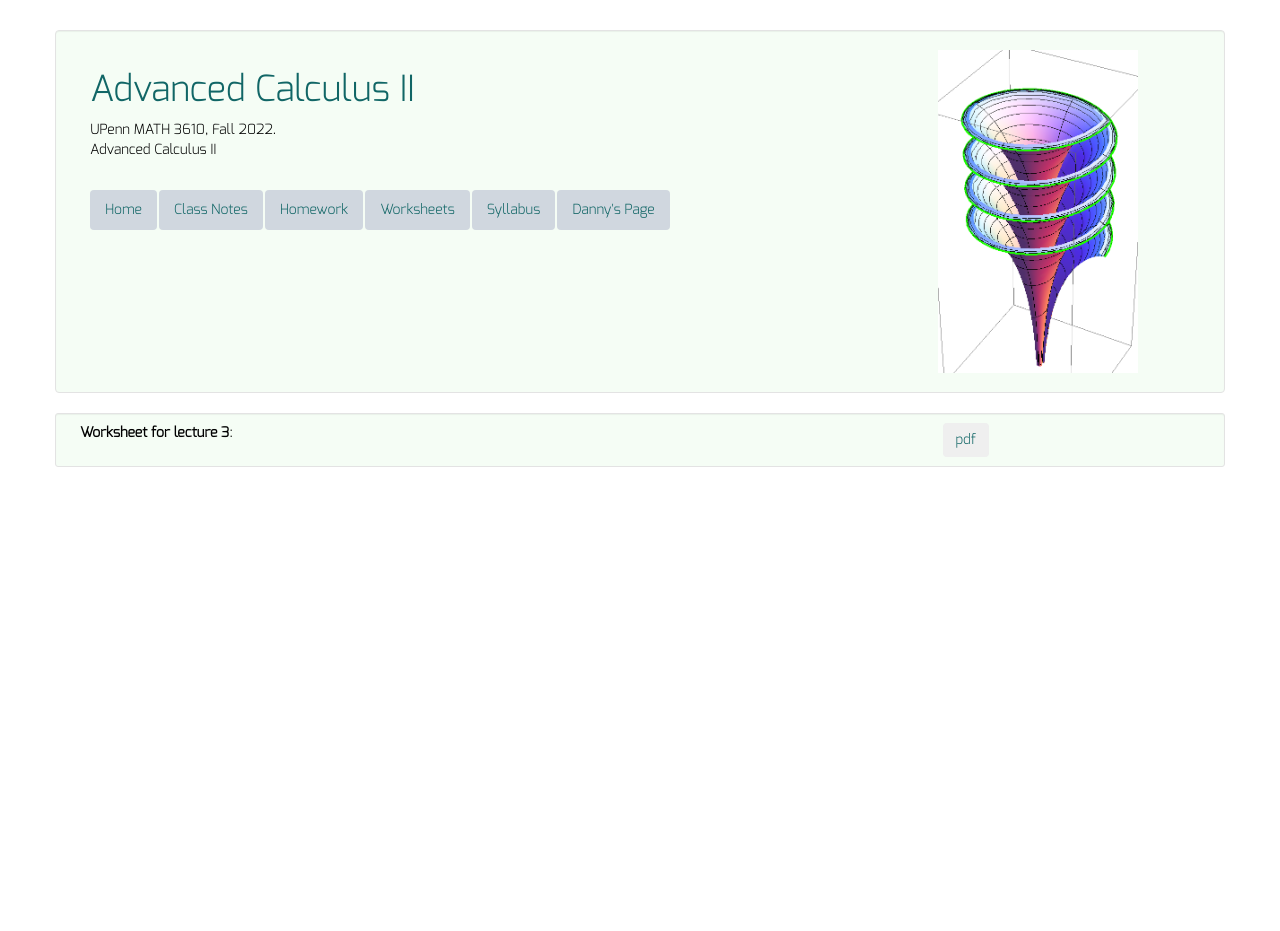
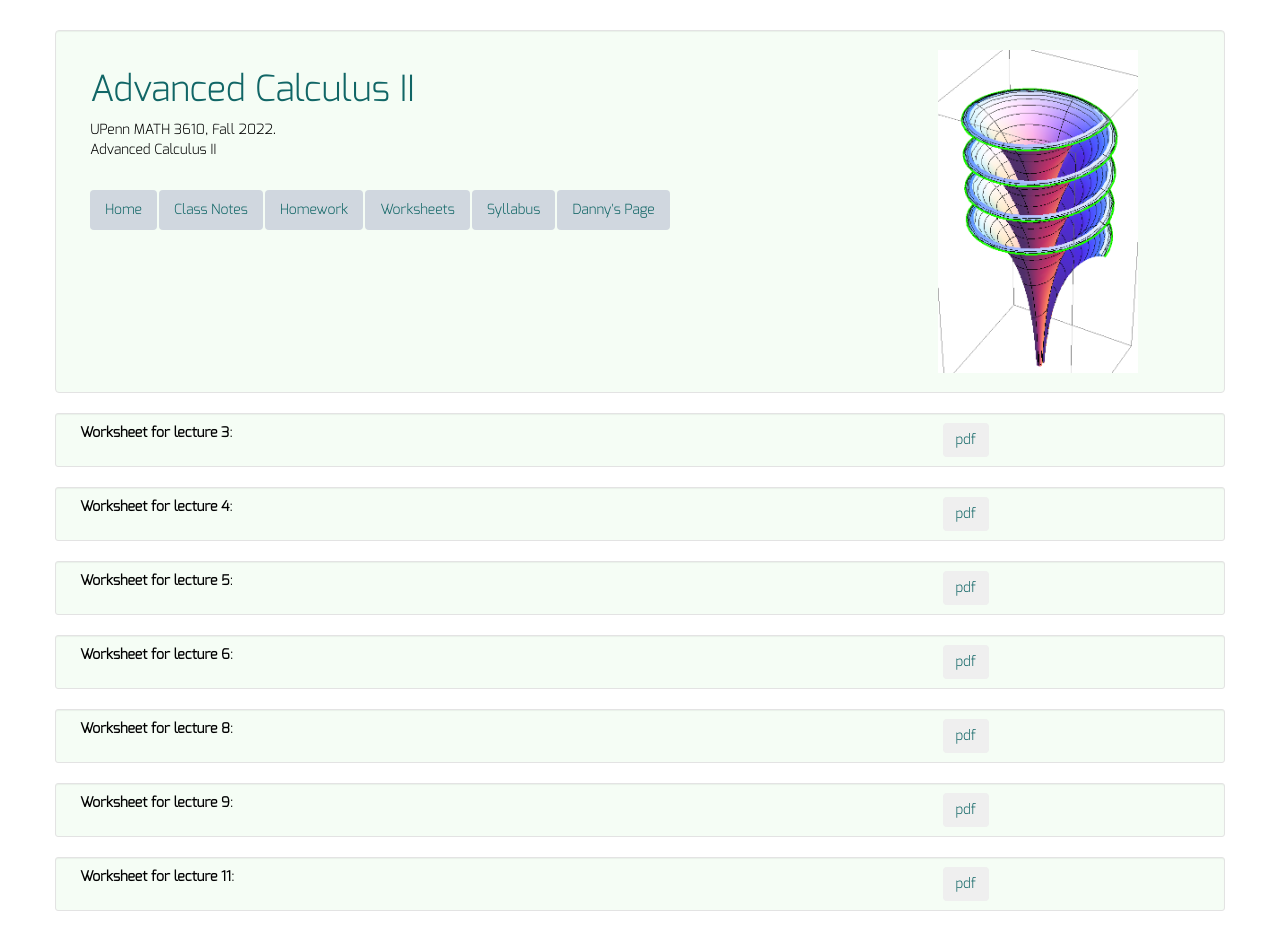
Before and after one commit to dkrashen/advancedcalc2, a Jekyll site: the page built from worksheets/index.html, in a window 1280 px wide. Built offline with Jekyll 4.4.1, drawn with Linux system fonts in a browser that asks for light colours; before the commit the page ends 900 px from its top, so only the background shows below that.

Commit message:
add worksheets

```diff
--- a/_data/worksheets.yml
+++ b/_data/worksheets.yml
@@ -1,2 +1,14 @@
 - title: "Worksheet for lecture 3"
   filename: "worksheet3.pdf"
+- title: "Worksheet for lecture 4"
+  filename: "worksheet4.pdf"
+- title: "Worksheet for lecture 5"
+  filename: "worksheet5.pdf"
+- title: "Worksheet for lecture 6"
+  filename: "worksheet6.pdf"
+- title: "Worksheet for lecture 8"
+  filename: "worksheet8.pdf"
+- title: "Worksheet for lecture 9"
+  filename: "worksheet9.pdf"
+- title: "Worksheet for lecture 11"
+  filename: "worksheet11.pdf"
```
Also changed, not shown: 7 other files.
